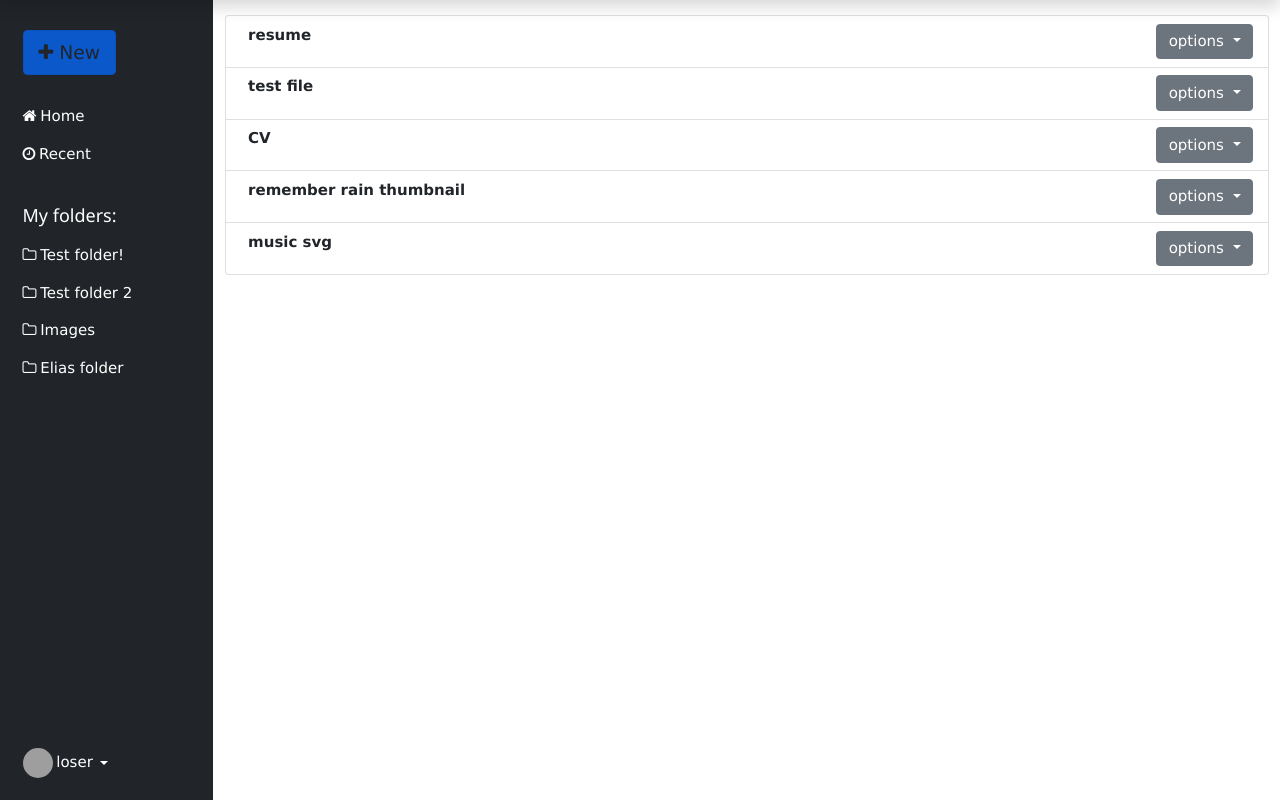
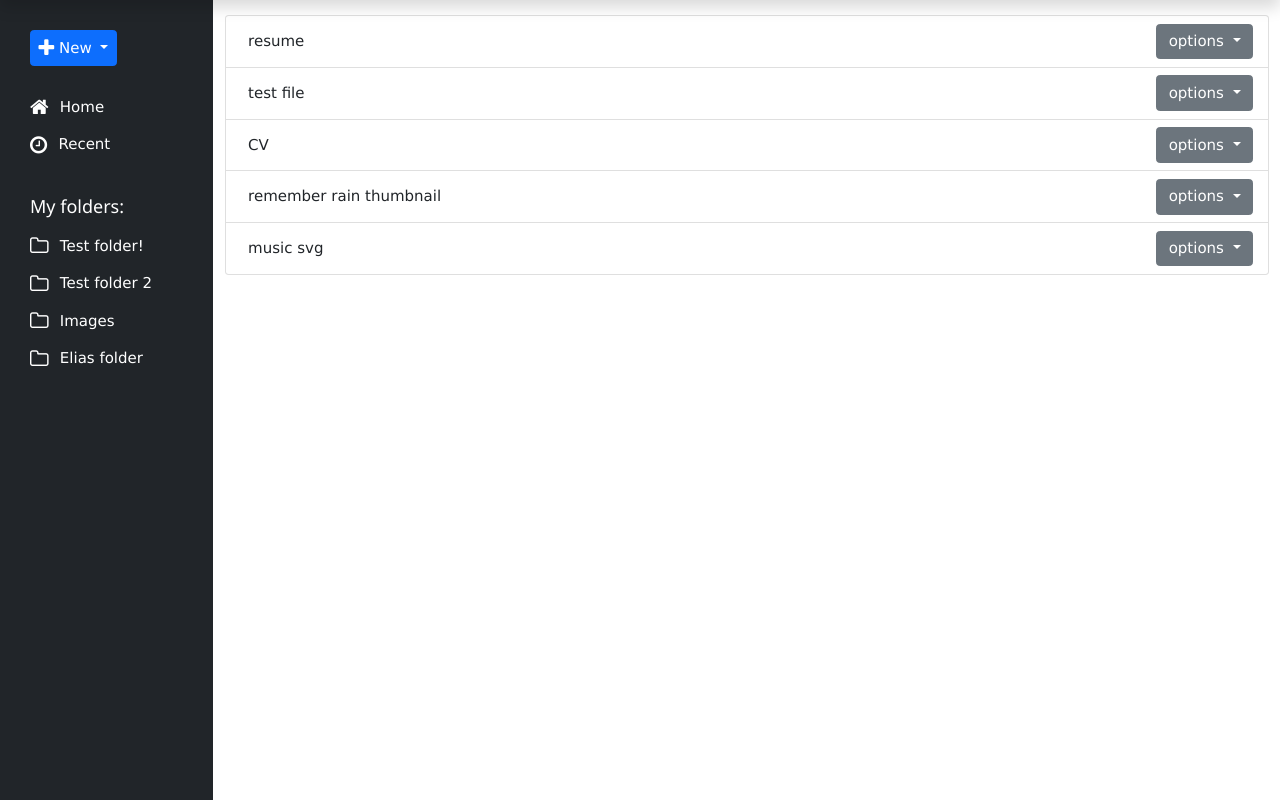
Before and after one commit to caio-ishikawa/sharely, a Django app: page / in a window 1280 px wide. Shown: the part 45-845 px from the top of the page. Run offline with Django 3.2, Linux system fonts and the light colour scheme; a user stored in the database is signed in; data comes from the database, SQL or seed files in the repository; both versions use the stored data as it was after the commit; grey boxes are pictures that could not be loaded.

Commit message:
folder file upload + ui changes

```diff
--- a/main/models.py
+++ b/main/models.py
@@ -4,7 +4,7 @@ from django.contrib.auth.models import User
 class File(models.Model):
     file = models.FileField(upload_to='files/')
     user = models.ForeignKey(User, on_delete=models.CASCADE)
-    title = models.CharField(max_length=100, blank=True)
+    title = models.CharField(max_length=100)
 
     def __str__(self):
         return self.title
--- a/main/templates/main/homepage.html
+++ b/main/templates/main/homepage.html
@@ -8,66 +8,63 @@
             <div class="col-auto col-md-3 col-xl-2 px-sm-2 px-0 bg-dark">
                 <div class="d-flex flex-column align-items-center align-items-sm-start px-3 pt-2 text-white min-vh-100">
                     <br>
-                    <ul class="nav nav-pills flex-column mb-sm-auto mb-0 align-items-center align-items-sm-start text-decoration-none text-white" id="menu">
-                        <li class="nav-item">
-                            <a type="button" class="btn btn-primary btn-lg active text-dark" style="width:100% !important" href="{% url 'main:upload' %}"><i class="fa fa-plus"></i> New</a>
+                    <ul class="nav nav-pills flex-column mb-sm-auto mb-0 me-md-auto align-items-center align-items-sm-start text-decoration-none text-white" id="menu">
+                        <li class="nav-item px-2">
+                            <div class="dropdown">
+                                <a class="btn btn-primary dropdown-toggle px-2" href="#" role="button" id="dropdownMenuLink" data-bs-toggle="dropdown" aria-expanded="false">
+                                    <i class="fa fa-plus fa-lg"></i>
+                                    <span>New</span>
+                                </a>
+                                <ul class="dropdown-menu" aria-labelledby="dropdownMenuLink">
+                                  <li><a class="dropdown-item" href="{% url 'main:add_folder' %}">Folder</a></li>
+                                  <li><a class="dropdown-item" href="{% url 'main:upload' %}">Upload</a></li>
+                                </ul>
+                            </div>
                         </li>
                         <br>
                         <li class="nav-item">
                             <a href="{% url 'main:homepage' %}" class="nav-link align-middle px-0 text-decoration-none text-white">
-                                <i class="fa fa-home"></i><span class="ms-1 d-none d-sm-inline">Home</span>
+                                <i class="fa fa-home fa-lg px-2" witdh=15 height=15></i><span class="ms-1 d-none d-sm-inline">Home</span>
                             </a>
                         </li>
                         <li class="nav-item">
                             <a href="#" class="nav-link align-middle px-0 text-decoration-none text-white">
-                                <i class="fa fa-clock-o"></i><span class="ms-1 d-none d-sm-inline">Recent</span>
+                                <i class="fa fa-clock-o fa-lg px-2"></i><span class="ms-1 d-none d-sm-inline">Recent</span>
                             </a>
                         </li>
                         <br>
                         <li class="nav-header">
-                            <h5>My folders:</h5>
+                            <h5 class="px-2">My folders:</h5>
                         </li>
                         {% for folder in folders %}
                         <li class="nav-item">
                             <a href="{% url 'main:folder' folder.pk %}" class="nav-link align-middle px-0 text-decoration-none text-white">
-                                <i class="fa fa-folder-o"></i><span class="ms-1 d-none d-sm-inline">{{folder.name}}</span>
+                                <i class="fa fa-folder-o fa-lg px-2"></i><span class="ms-1 d-none d-sm-inline" style="margin-left: 10%">{{folder.name}}</span>
                             </a>
                         </li>
                         {% endfor %}
                     </ul>
                     <hr>
-                    <div class="dropdown pb-4">
-                        <a href="#" class="d-flex align-items-center text-white text-decoration-none dropdown-toggle" id="dropdownUser1" data-bs-toggle="dropdown" aria-expanded="false">
-                            <img src="https://github.com/mdo.png" alt="hugenerd" width="30" height="30" class="rounded-circle">
-                            <span class="d-none d-sm-inline mx-1">loser</span>
-                        </a>
-                        <ul class="dropdown-menu dropdown-menu-dark text-small shadow" aria-labelledby="dropdownUser1">
-                            <li><a class="dropdown-item" href="#">New project...</a></li>
-                            <li><a class="dropdown-item" href="#">Settings</a></li>
-                            <li><a class="dropdown-item" href="#">Profile</a></li>
-                            <li>
-                                <hr class="dropdown-divider">
-                            </li>
-                            <li><a class="dropdown-item" href="{% url 'main:logout' %}">Sign out</a></li>
-                        </ul>
-                    </div>
                 </div>
             </div>
             <div class="col py-3">
                 <ul class="list-group ">
                     {% for file in files %}
                         <li class="list-group-item d-flex justify-content-between align-items-start">
-                        <div class="ms-2 me-auto">
-                            <div class="fw-bold"><a class="text-decoration-none" href="{{file.file.url}}">{{file.title}}</a></div>
+                        <div class="ms-2 me-auto my-auto">
+                            <div class=""><a class="text-decoration-none" href="{{file.file.url}}">{{file.title}}</a></div>
                         </div>
                         <div class="btn-group">
                             <a role="button" class="btn btn-secondary dropdown-toggle" data-bs-toggle="dropdown" aria-expanded="false">
                             options
                             </a>
                             <ul class="dropdown-menu dropdown-menu-end">
+                                <li><h6 class="dropdown-header">Add to:</h6></li>
                                 {% for folder in folders %}
                                     <li><a class="dropdown-item" href="{% url 'main:add_file' pk=file.pk id=folder.id%}">{{folder.name}}</a></li>
                                 {% endfor %}
+                                <li><h6 class="dropdown-header">Options</h6></li>
+                                <li><a class="dropdown-item" href="#">Delete</a></li>
                             </ul>
                         </div>
                         </li>
--- a/main/urls.py
+++ b/main/urls.py
@@ -10,7 +10,7 @@ urlpatterns = [
     path('upload/', views.uploadView, name='upload'),
     path('logout/', views.logoutView, name='logout'),
     path('folder/<int:pk>/', views.folderView, name='folder'),
-    path('folder/add/', views.createFolder, name='folder'),
+    path('folder/add/', views.createFolder, name='add_folder'),
     #path('add/<int:pk>/<int:folder_id>/', views.addFile, name='add_file')
     path('add/<int:pk>/<str:id>/', views.addFile, name='add_file'),
 ]
```
Also changed, not shown: db.sqlite3, main/migrations/0004_auto_20210719_0733.py (added), media/files/music_1.svg (added), 2 other files.
